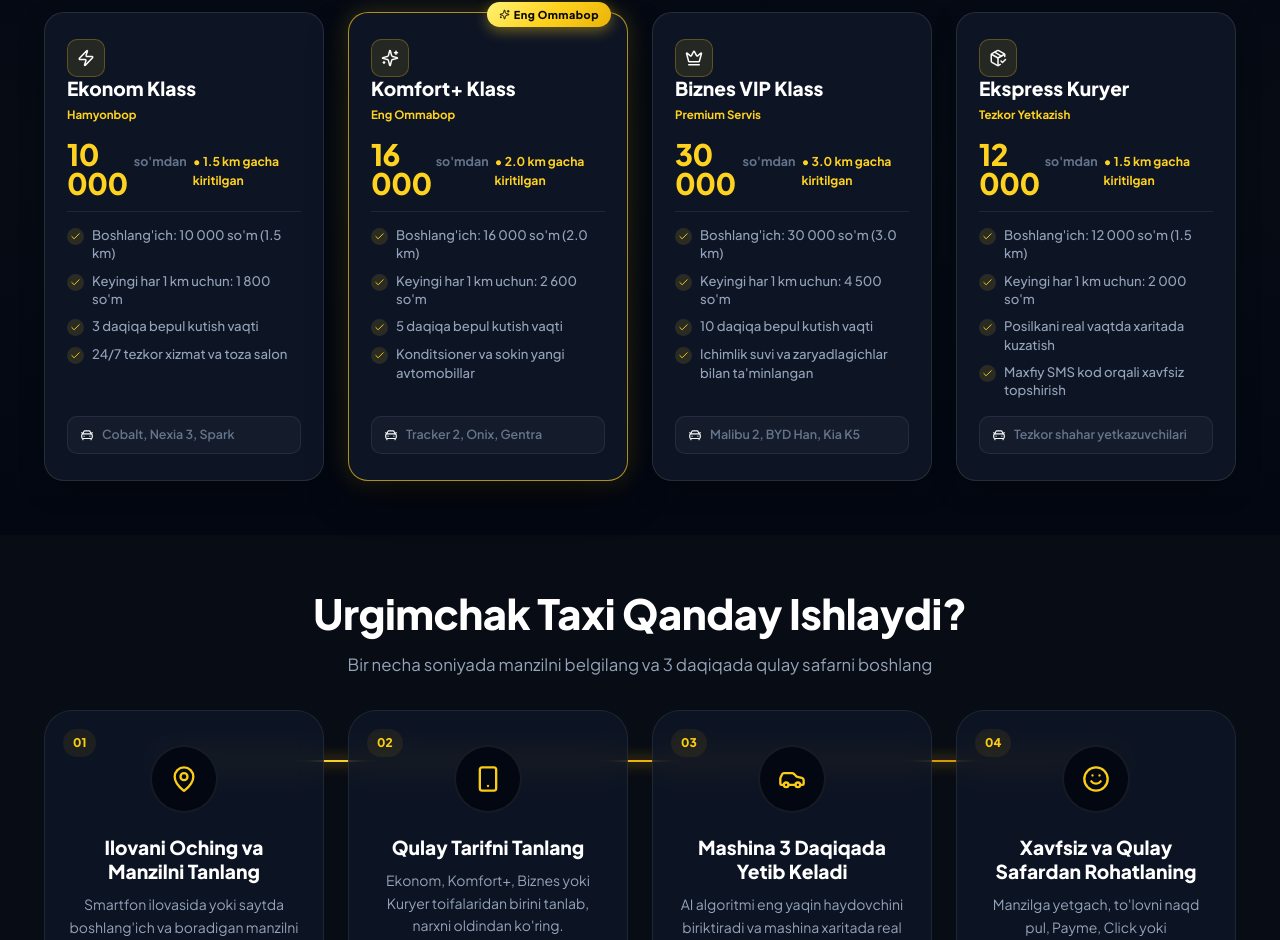
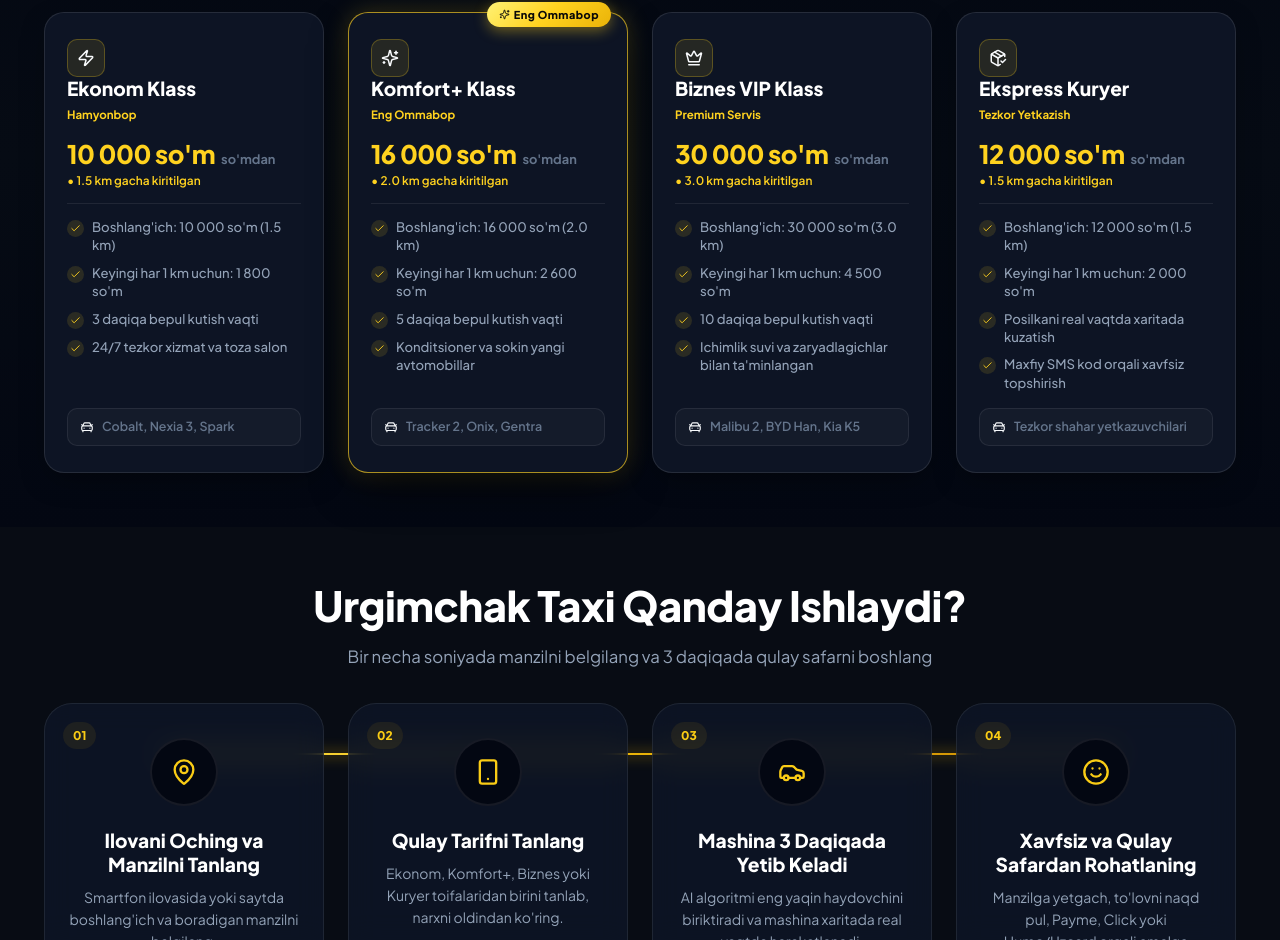
Before and after one commit to humoyun1773/taxi-landing-web, a React (Vite) app: page / in a window 1280 px wide. Shown: the part 2565-3505 px from the top of the page. Built offline with nearby package versions, Linux system fonts and the light colour scheme.

Commit message:
fix: display tariff prices strictly on a single horizontal line without broken zeros or wrapping

```diff
--- a/src/components/Tariffs.tsx
+++ b/src/components/Tariffs.tsx
@@ -67,10 +67,10 @@ export const Tariffs: React.FC = () => {
                   </div>
                 </div>
 
-                {/* Price Display */}
+                {/* Price Display — Single Horizontal Line */}
                 <div className="compact-price-section">
                   <div className="compact-price-row">
-                    <span className="compact-digits">{tariff.startPrice}</span>
+                    <span className="compact-digits">{tariff.startPrice}&nbsp;so'm</span>
                     <span className="compact-unit">{t('tariffs.from')}</span>
                   </div>
                   <span className="compact-dist-note">• {tariff.baseDistance}</span>
--- a/src/index.css
+++ b/src/index.css
@@ -1774,8 +1774,8 @@ html.light .compact-tariff-title {
 
 .compact-price-section {
   display: flex;
-  align-items: baseline;
-  gap: 6px;
+  flex-direction: column;
+  gap: 3px;
   margin-bottom: 14px;
   padding-bottom: 12px;
   border-bottom: 1px solid rgba(255, 255, 255, 0.08);
@@ -1788,27 +1788,31 @@ html.light .compact-price-section {
 .compact-price-row {
   display: flex;
   align-items: baseline;
-  gap: 4px;
+  gap: 6px;
+  white-space: nowrap;
 }
 
 .compact-digits {
-  font-size: 1.85rem;
+  font-size: 1.6rem;
   font-weight: 900;
   color: #FFD21F;
   letter-spacing: -0.5px;
-  line-height: 1;
+  line-height: 1.1;
+  white-space: nowrap;
 }
 
 .compact-unit {
-  font-size: 0.78rem;
+  font-size: 0.8rem;
   font-weight: 700;
   color: var(--text-muted);
+  white-space: nowrap;
 }
 
 .compact-dist-note {
-  font-size: 0.76rem;
-  font-weight: 700;
+  font-size: 0.74rem;
+  font-weight: 600;
   color: #FFD21F;
+  white-space: nowrap;
 }
 
 .compact-specs-list {
```
